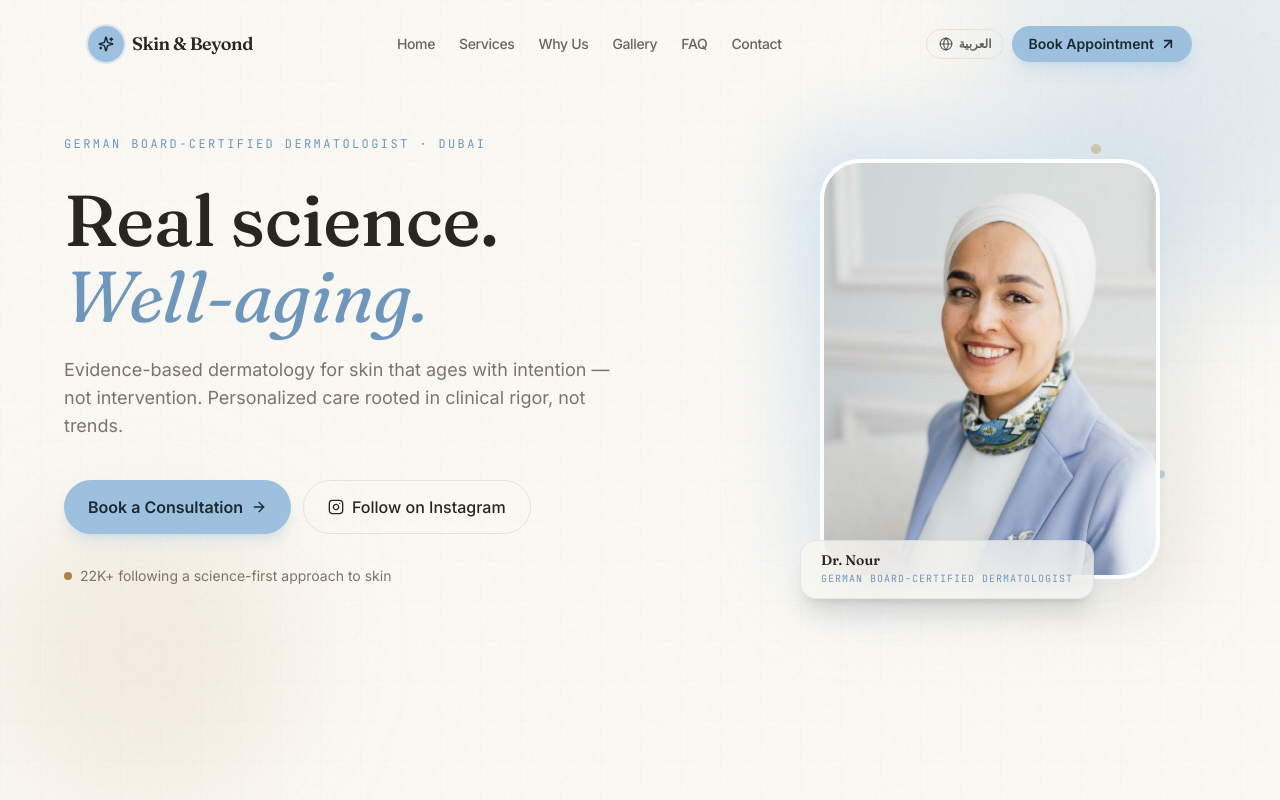
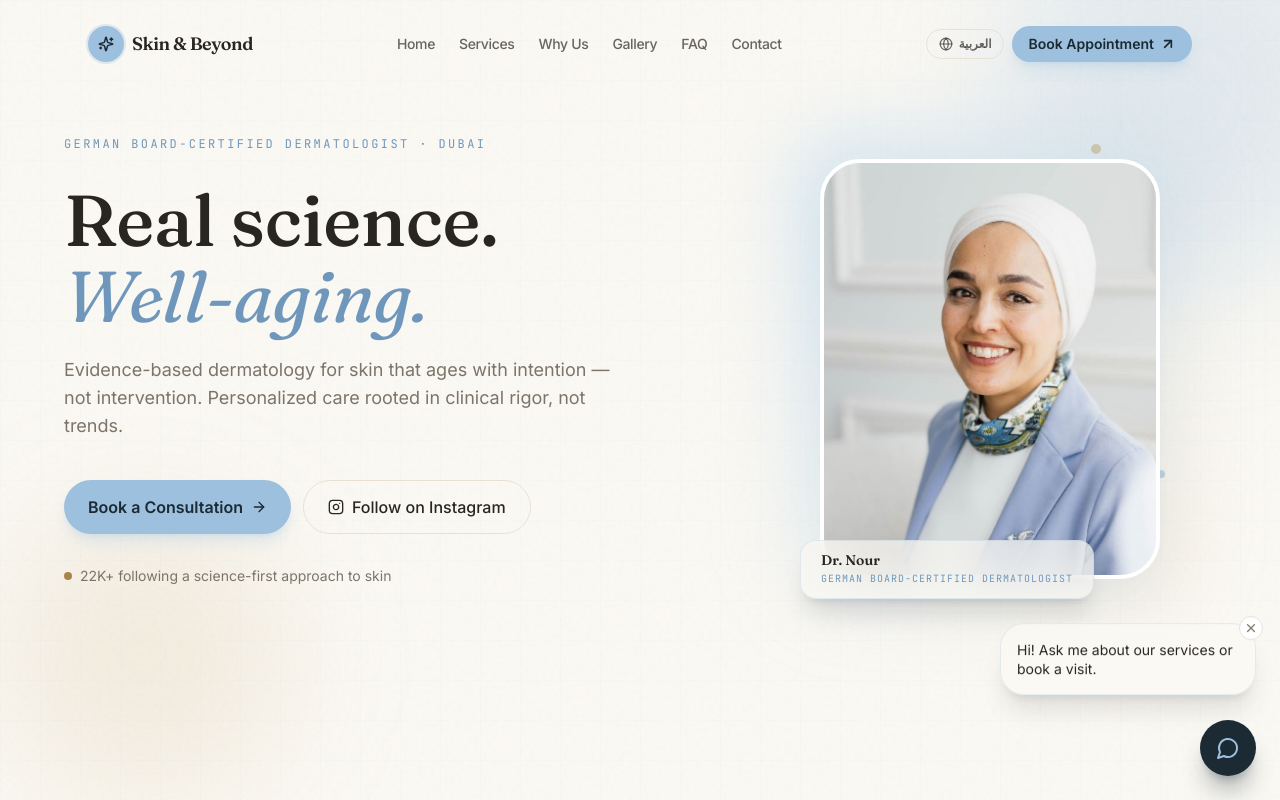
Before and after one commit to thefaisalakbar/skin-and-beyond-dr-nour-website, a React (Vite) app: page / in a window 1280 px wide. Shown: the top 800 px of the page. Built offline with nearby package versions, Linux system fonts and the light colour scheme.

Commit message:
Restore AI chatbot widget and keep WhatsApp button removed

```diff
--- a/src/App.jsx
+++ b/src/App.jsx
@@ -7,6 +7,7 @@ import {
 } from 'lucide-react'
 import { content } from './i18n.js'
 import { clinicInfo } from './clinicInfo.js'
+import Chatbot from './components/Chatbot.jsx'
 const ICONS = {
   Microscope, Sparkles, Droplet, Leaf, SunMedium, Syringe, ShieldCheck,
   Gem, Award, HeartPulse, Users,
@@ -884,6 +885,7 @@ export default function App() {
         <ContactForm t={t} />
       </main>
       <Footer t={t} />
+      <Chatbot t={t} lang={lang} />
     </div>
   )
 }
```
